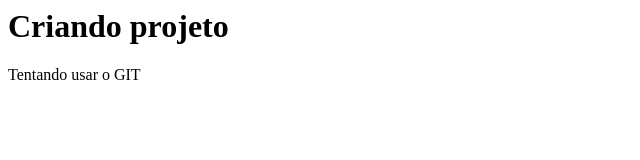
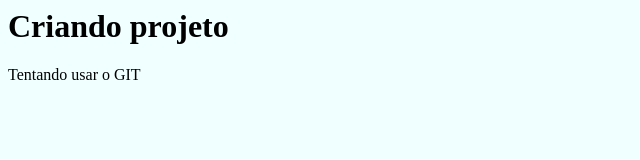
Before and after one commit to killokaik/curso1-git, a plain HTML site: page index.html in a window 1280 px wide. Shown: the whole page, without its empty margins (0-640 px from the left). Drawn offline with Linux system fonts and the light colour scheme.

Commit message:
inicio do desing

```diff
--- /dev/null
+++ b/index.css
@@ -0,0 +1,3 @@
+body {
+    background-color: azure;
+}
--- a/index.html
+++ b/index.html
@@ -1,7 +1,7 @@
 <html>
 
     <head>
-
+       <link rel="stylesheet" href="index.css">
     </head>
     <body>
         <h1>Criando projeto</h1>
```
